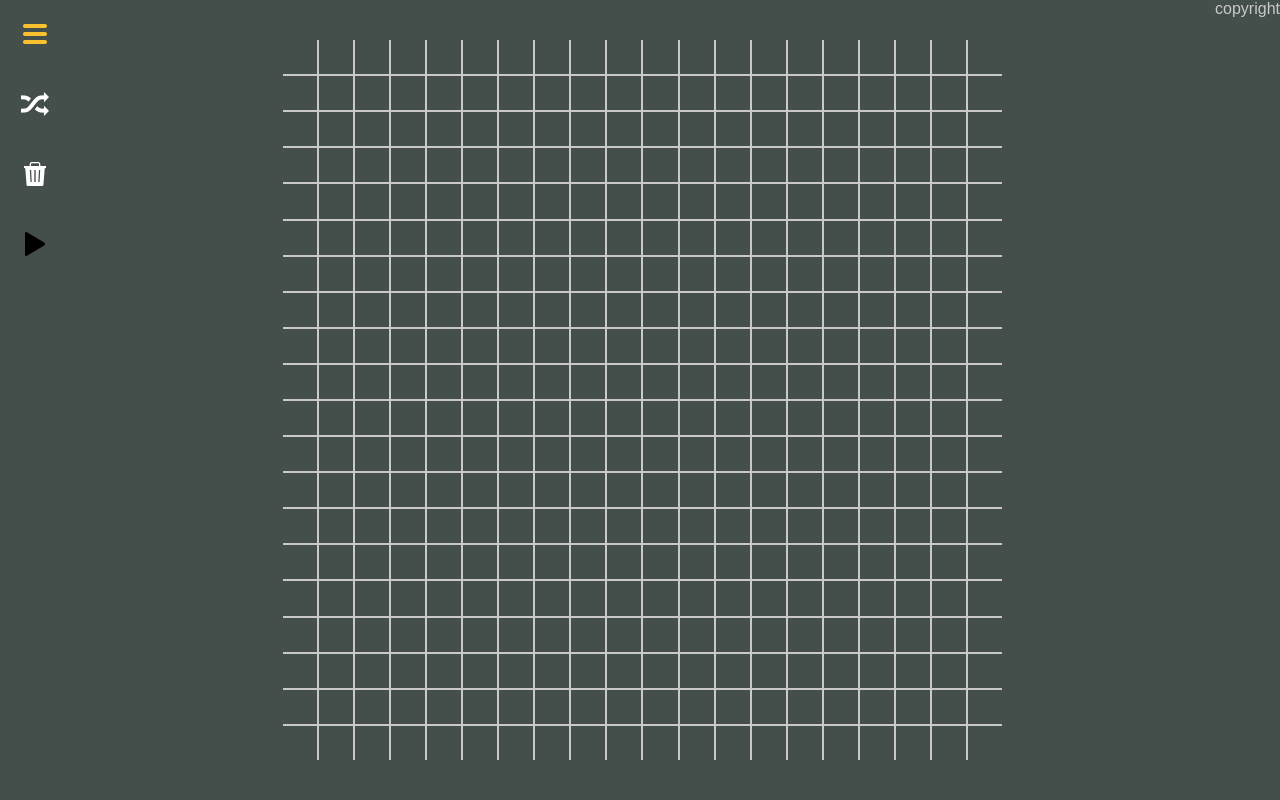
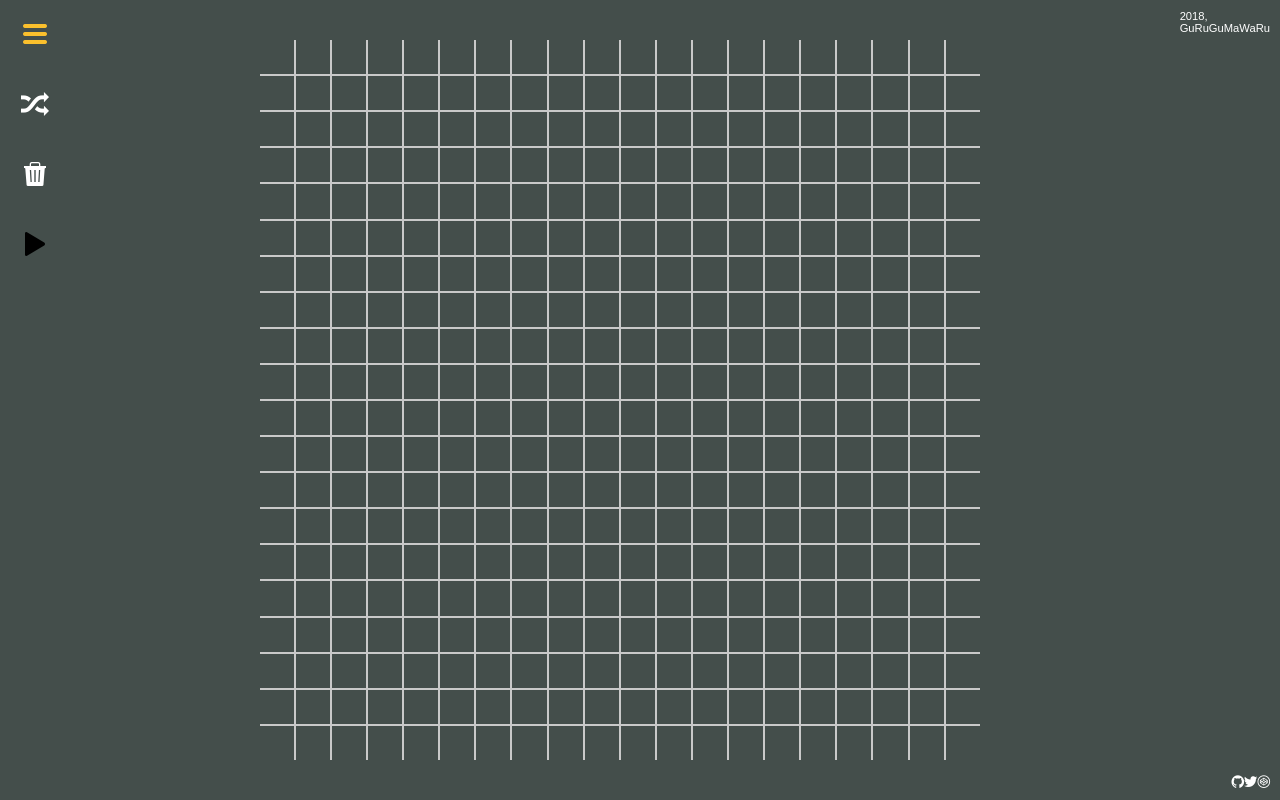
Before and after one commit to gurugu-fcc-projects/FCC_game_of_life, a React (Create React App) app: page / in a window 1280 px wide. Built offline with nearby package versions, Linux system fonts and the light colour scheme.

Commit message:
Update Random function to decrease number of Alive cells

```diff
--- a/src/components/App.js
+++ b/src/components/App.js
@@ -34,7 +34,7 @@ class App extends Component {
           <Interface />
         </div>
         <Gameboard />
-        <div>copyright</div>
+        <InfoBar />
       </div>
     );
   }
--- a/src/components/InfoBar.js
+++ b/src/components/InfoBar.js
@@ -23,5 +23,10 @@ export default () => {
       </a>
     );
   };
-  return <div className="info-bar">{socials.map(createSocialIcons)}</div>;
+  return (
+    <div className="info-bar">
+      <span className="copyright">2018, GuRuGuMaWaRu</span>
+      <span className="social-icons">{socials.map(createSocialIcons)}</span>
+    </div>
+  );
 };
--- a/src/reducers/gameboard.js
+++ b/src/reducers/gameboard.js
@@ -40,7 +40,7 @@ export const randomizeGameboardHelper = gameboard => {
 
   for (let cell in gameboard) {
     updatedGameboard[cell] = {
-      alive: Math.random() > 0.5 ? false : true,
+      alive: Math.random() > 0.35 ? false : true,
       neighbours: gameboard[cell].neighbours
     };
   }
--- a/src/scss/partials/_app.scss
+++ b/src/scss/partials/_app.scss
@@ -16,7 +16,7 @@ body {
   display: none;
 }
 
-@media only screen and (max-width: 630px) {
+@media only screen and (max-width: 570px) {
   .app {
     flex-direction: column;
   }
--- a/src/scss/partials/_infobar.scss
+++ b/src/scss/partials/_infobar.scss
@@ -1,19 +1,31 @@
 .info-bar {
   display: flex;
   flex: 0 1 5%;
-  flex-direction: column;
-  align-self: flex-start;
-  font-size: 2em;
+  justify-content: space-between;
+  align-items: flex-end;
+  font-size: 0.7rem;
   color: var(--text-color);
-  padding: 4px 20px;
+  padding: 10px;
+
+  @media only screen and (min-width: 570px) {
+    flex-direction: column;
+  }
 
   a {
-    padding-top: 5px;
-    padding-bottom: 5px;
+    // padding-top: 5px;
+    // padding-bottom: 5px;
     text-align: center;
     color: var(--text-color);
   }
   a:first-child {
-    padding-top: 20px;
+    // padding-top: 20px;
+  }
+
+  .social-icons {
+    display: flex;
+    flex: 0 1 150px;
+    justify-content: space-around;
+    align-items: flex-end;
+    font-size: 0.9rem;
   }
 }
--- a/src/scss/partials/_interface.scss
+++ b/src/scss/partials/_interface.scss
@@ -1,7 +1,7 @@
 .interface {
   display: flex;
   flex-direction: column;
-  @media only screen and (max-width: 630px) and (orientation: portrait) {
+  @media only screen and (max-width: 570px) and (orientation: portrait) {
     flex-direction: row;
     justify-content: space-between;
     padding: 15px 5% 0 5%;
--- a/src/scss/partials/_settings.scss
+++ b/src/scss/partials/_settings.scss
@@ -34,7 +34,7 @@
     width: 350px;
     transform: translateX(-1200px);
   }
-  @media only screen and (max-width: 630px) {
+  @media only screen and (max-width: 570px) {
     height: 380px;
     width: 100%;
     transform: translateY(-1200px);
@@ -43,7 +43,7 @@
   &.show {
     transform: translateX(0);
 
-    @media only screen and (max-width: 630px) {
+    @media only screen and (max-width: 570px) {
       transform: translateY(0);
     }
   }
@@ -61,7 +61,7 @@
     cursor: pointer;
     outline: none;
 
-    @media only screen and (max-width: 630px) {
+    @media only screen and (max-width: 570px) {
       align-self: flex-start;
       margin: 31px 0 20px 31px;
       transform: rotate(90deg);
```
